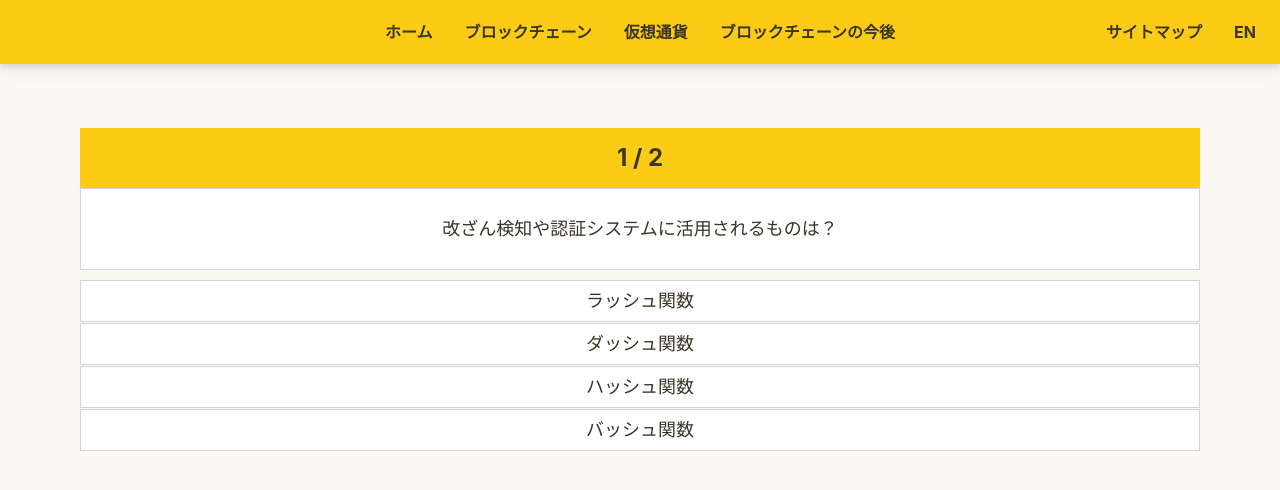
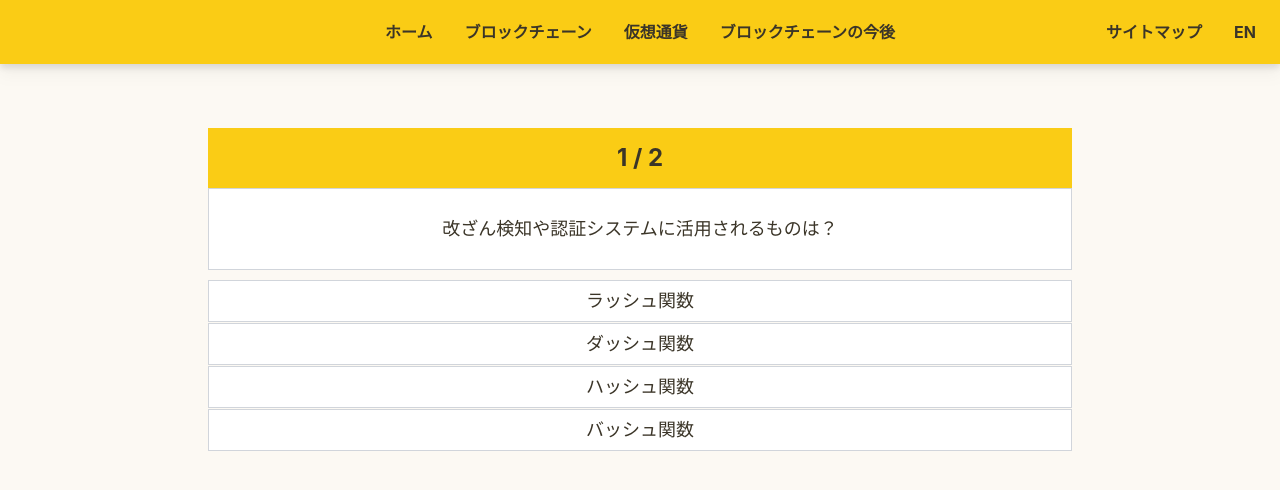
Before and after one commit to gatolife-creator/webcontest, a React (Create React App) app: page /test in a window 1280 px wide. Shown: the top 490 px of the page. Built offline with nearby package versions, Linux system fonts and the light colour scheme; what prettier-plugin-tailwindcss would draw is missing.

Commit message:
横幅を変更した。

```diff
--- a/src/components/Main.tsx
+++ b/src/components/Main.tsx
@@ -8,7 +8,7 @@ export const Main = (props: { children: React.ReactNode }) => {
         initial={{ opacity: 0 }}
         animate={{ opacity: 1 }}
         exit={{ opacity: 0 }}
-        className="min-h-screen w-full sm:px-20 px-3 pt-32 pb-10 mb-20 leading-10"
+        className="mx-auto mb-20 min-h-screen w-full px-3 pt-32 pb-10 leading-10 sm:w-4/5 sm:px-20"
         style={{ fontSize: "18px" }}
       >
         {props.children}
```
